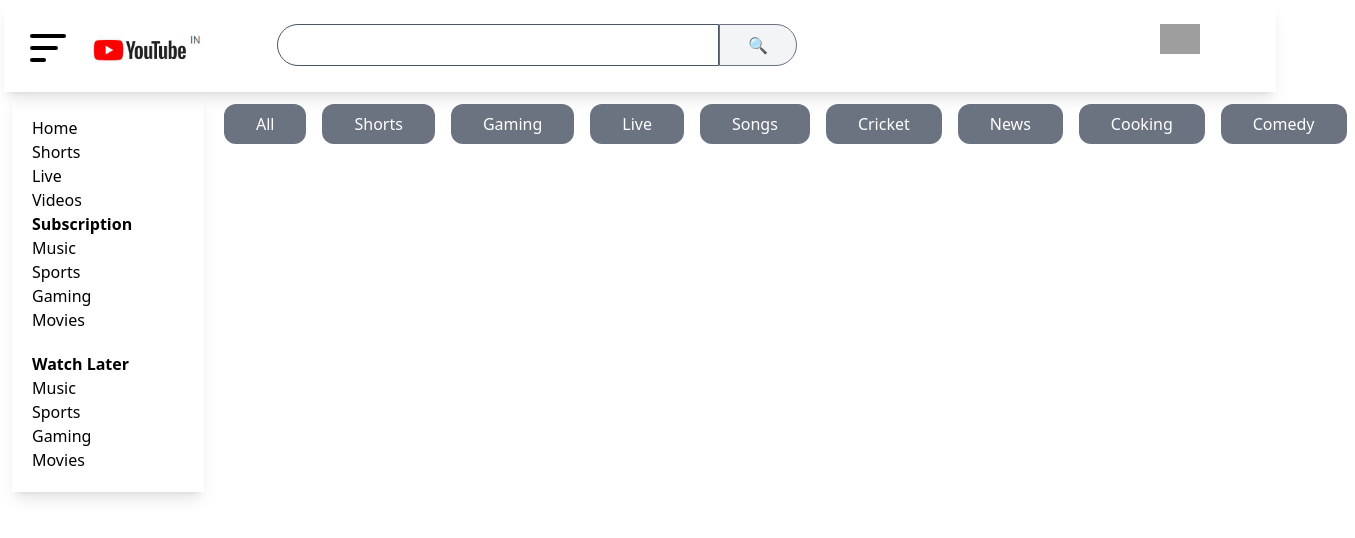
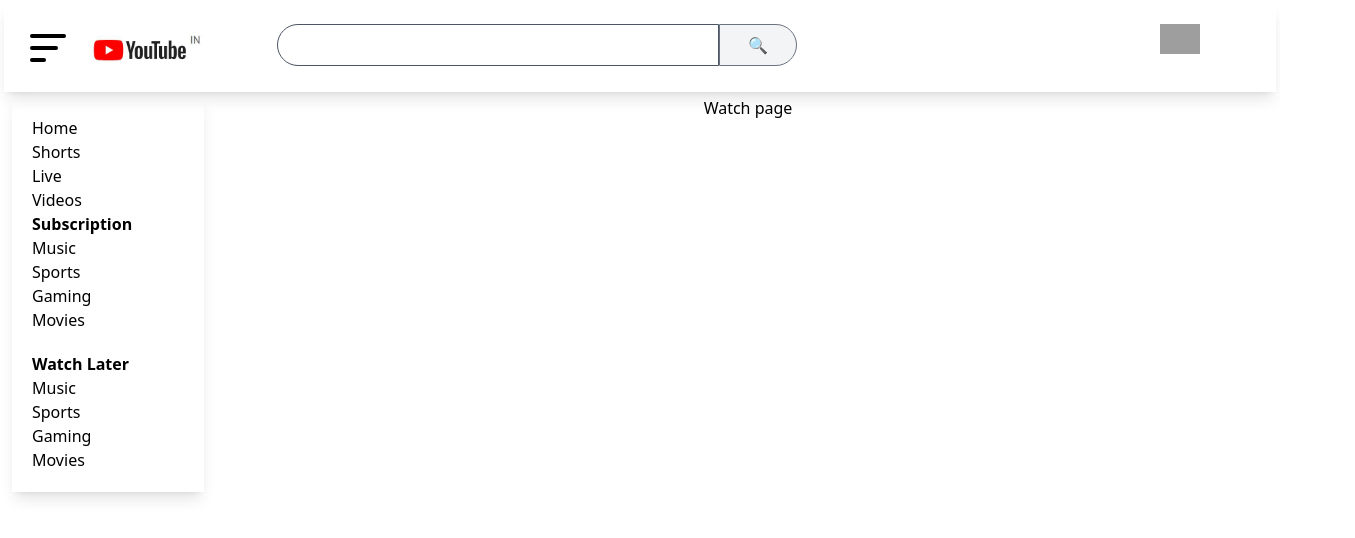
Before and after one commit to palkrashish/Youtube-clone, a React (Create React App) app: page /watch in a window 1280 px wide. Shown: the top 538 px of the page, 1355 px wide, since content can reach past the window. Built offline with nearby package versions, Linux system fonts and the light colour scheme; no server answers; grey boxes are pictures that could not be loaded.

Commit message:
feat:- install react-router-dom and configured

```diff
--- a/package.json
+++ b/package.json
@@ -10,6 +10,7 @@
     "react": "^18.3.1",
     "react-dom": "^18.3.1",
     "react-redux": "^9.1.2",
+    "react-router-dom": "^6.24.0",
     "react-scripts": "5.0.1",
     "web-vitals": "^2.1.4"
   },
--- a/src/App.js
+++ b/src/App.js
@@ -1,16 +1,36 @@
+import React from "react";
 import { Provider } from "react-redux";
 import Body from "./components/Body";
 import Head from "./components/Head";
 import store from "./utils/store";
+import { RouterProvider, createBrowserRouter } from "react-router-dom";
+import MainContainer from "./components/MainContainer";
+import WatchPage from "./components/WatchPage";
+
+const appRouter = createBrowserRouter([
+  {
+    path: "/",
+    element: <Body />,
+    children: [
+      {
+        path: "/",
+        element: <MainContainer />,
+      },
+      {
+        path: "watch",
+        element: <WatchPage />,
+      },
+    ],
+  },
+]);
 const App = () => {
   return (
-    <Provider store={store} >
-    <div>
-      <h1 className="text-3xl font-bold underline"> </h1>
-      <Head />
-      <Body />
-
-      {/* Head
+    <Provider store={store}>
+      <div>
+        <h1 className="text-3xl font-bold underline"> </h1>
+        <Head />
+        <RouterProvider router={appRouter} />
+        {/* Head
           Body
             Sidebar
               MenuItems
@@ -20,7 +40,7 @@
             VideoCard
 
       */}
-    </div>
+      </div>
     </Provider>
   );
 };
--- a/src/components/Body.js
+++ b/src/components/Body.js
@@ -1,12 +1,12 @@
 import React from "react";
 import Sidebar from "./Sidebar";
-import MainContainer from "./MainContainer";
+import { Outlet } from "react-router-dom";
 
 const Body = () => {
   return (
-    <div className="grid grid-flow-col " >
+    <div className="grid grid-flow-col ">
       <Sidebar />
-      <MainContainer />
+      <Outlet />
     </div>
   );
 };
--- a/src/components/VideoContainer.js
+++ b/src/components/VideoContainer.js
@@ -15,7 +15,7 @@
     setVideos (json.items)
   };
 
-  return <div className=" flex flex-wrap " > {videos.map(video=> <VideoCard key={video.id} info ={video} />)} </div>;
+  return <div className=" flex flex-wrap " > {videos.map((video)=> <VideoCard key={video.id} info ={video} />)} </div>;
 };
 
 export default VideoContainer;
--- /dev/null
+++ b/src/components/WatchPage.js
@@ -0,0 +1,11 @@
+import React from 'react'
+
+const WatchPage = () => {
+  return (
+    <div>
+      Watch page
+    </div>
+  )
+}
+
+export default WatchPage
```
Also changed, not shown: 1 other file (tests, documents, lock files or other folders).
